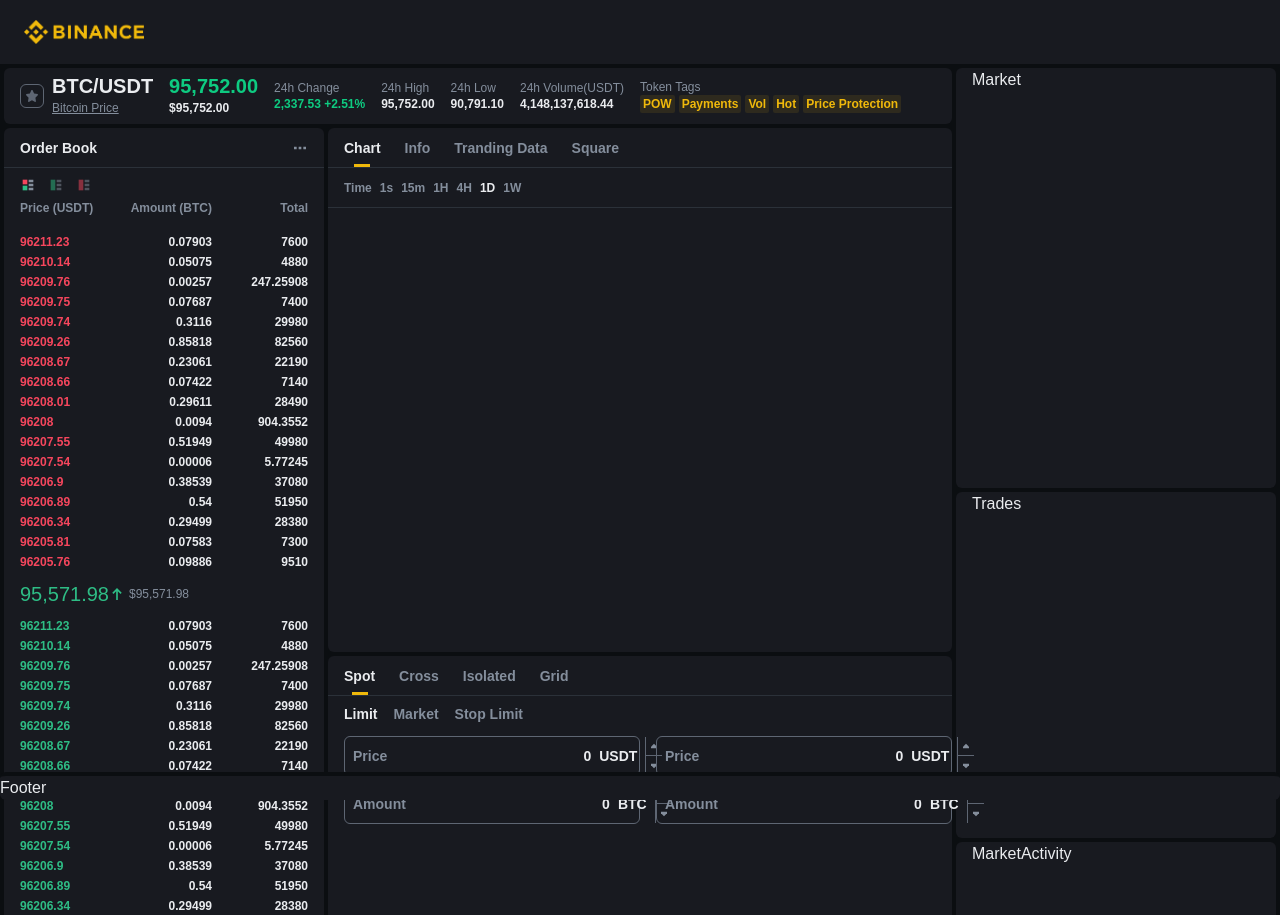
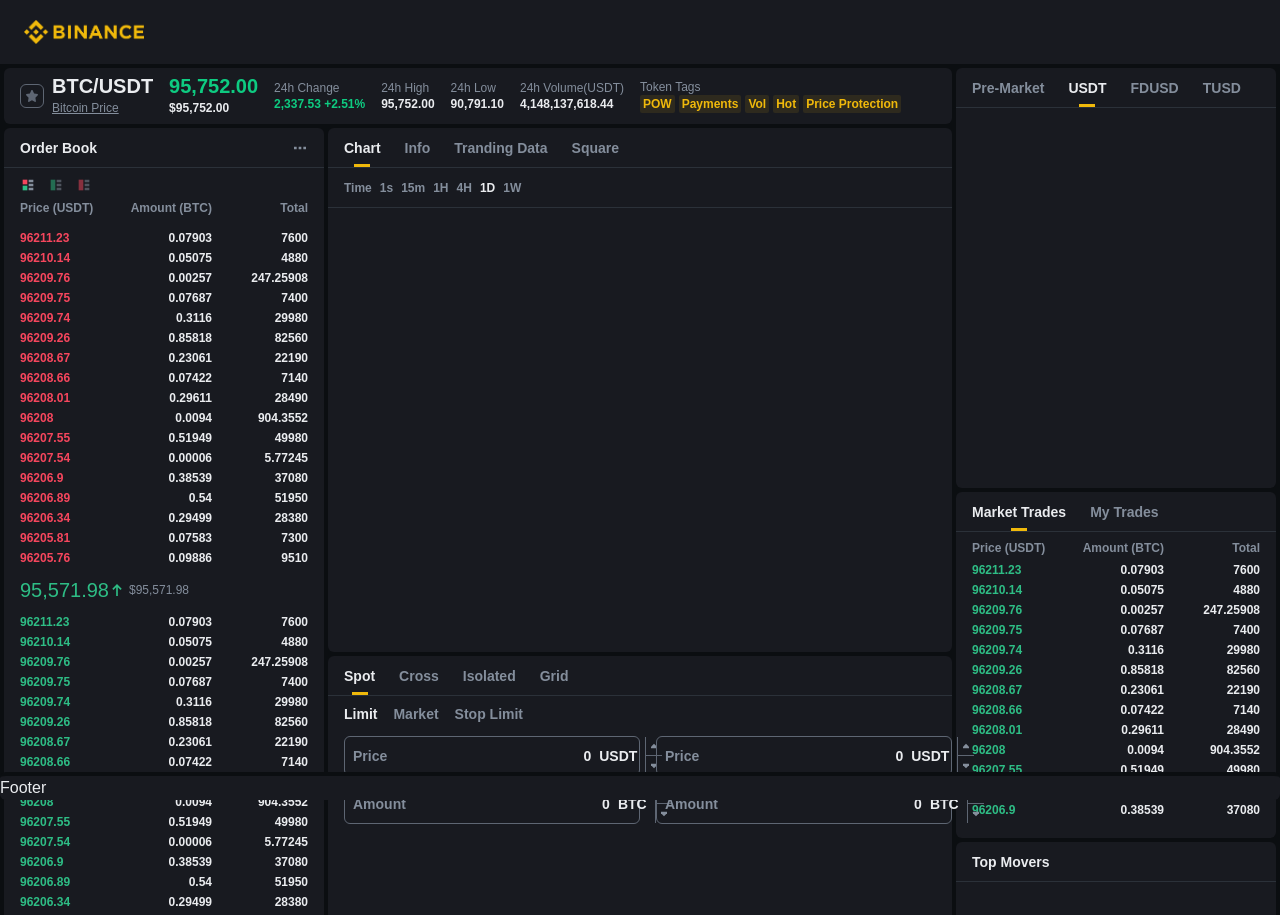
Before and after one commit to dusunax/kl-frontend-task, a Next.js app: page /trade/BTCUSDT in a window 1280 px wide. Shown: the top 915 px of the page. Built offline with nearby package versions, Linux system fonts and the light colour scheme; a web font is replaced by a local one.

Commit message:
feat: 각 카드 헤더 추가

```diff
--- a/src/app/trade/[symbol]/_components/Market.tsx
+++ b/src/app/trade/[symbol]/_components/Market.tsx
@@ -1,5 +1,26 @@
+"use client";
+
+import { useState } from "react";
 import { Card } from "@/components/card/Card";
+import { Tabs } from "@/components/tabs/Tabs";
 
 export default function Market() {
-  return <Card style={{ gridArea: "market" }}>Market</Card>;
+  const [selected, setSelected] = useState("USDT");
+
+  return (
+    <Card
+      style={{ gridArea: "market" }}
+      header={
+        <Card.Header>
+          <Tabs.Wrapper
+            list={["Pre-Market", "USDT", "FDUSD", "TUSD"]}
+            selected={selected}
+            setSelected={setSelected}
+          >
+            <Tabs.TabList />
+          </Tabs.Wrapper>
+        </Card.Header>
+      }
+    ></Card>
+  );
 }
--- a/src/app/trade/[symbol]/_components/MarketActivity.tsx
+++ b/src/app/trade/[symbol]/_components/MarketActivity.tsx
@@ -1,5 +1,10 @@
 import { Card } from "@/components/card/Card";
 
 export default function MarketActivity() {
-  return <Card style={{ gridArea: "marketActivity" }}>MarketActivity</Card>;
+  return (
+    <Card
+      style={{ gridArea: "marketActivity" }}
+      header={<Card.Header>Top Movers</Card.Header>}
+    ></Card>
+  );
 }
--- a/src/app/trade/[symbol]/_components/OrderBook.tsx
+++ b/src/app/trade/[symbol]/_components/OrderBook.tsx
@@ -111,7 +111,9 @@
       }
     >
       <OrderBookFilter filter={filter} setFilter={setFilter} />
-      <OrderBookItemHeader />
+      <div className="mb-2">
+        <OrderBookItemHeader />
+      </div>
       <OrderBookList
         list={DUMMY_LIST.buy}
         filter={filter}
--- a/src/app/trade/[symbol]/_components/OrderBook/OrderBookItemHeader.tsx
+++ b/src/app/trade/[symbol]/_components/OrderBook/OrderBookItemHeader.tsx
@@ -1,6 +1,6 @@
 export default function OrderBookItemHeader() {
   return (
-    <ul className="flex justify-between text-xs text-[var(--color-TertiaryText)] font-semibold mb-3">
+    <ul className="flex justify-between text-xs text-[var(--color-TertiaryText)] font-semibold">
       <li>Price (USDT)</li>
       <li className="flex-1 text-right">Amount (BTC)</li>
       <li className="w-24 shrink-0 text-right">Total</li>
--- a/src/app/trade/[symbol]/_components/Trades.tsx
+++ b/src/app/trade/[symbol]/_components/Trades.tsx
@@ -1,5 +1,126 @@
+"use client";
+
+import { useState } from "react";
 import { Card } from "@/components/card/Card";
+import { Tabs } from "@/components/tabs/Tabs";
+import OrderBookItemHeader from "./OrderBook/OrderBookItemHeader";
+import OrderBookList from "./OrderBook/OrderBookList";
 
 export default function Trades() {
-  return <Card style={{ gridArea: "trades" }}>Trades</Card>;
+  const [selected, setSelected] = useState("Market Trades");
+
+  return (
+    <Card
+      style={{ gridArea: "trades" }}
+      header={
+        <Card.Header>
+          <Tabs.Wrapper
+            list={["Market Trades", "My Trades"]}
+            selected={selected}
+            setSelected={setSelected}
+          >
+            <Tabs.TabList />
+          </Tabs.Wrapper>
+        </Card.Header>
+      }
+    >
+      <div className="mt-2">
+        <OrderBookItemHeader />
+      </div>
+
+      <div className="max-h-[260px] overflow-y-scroll">
+        <OrderBookList
+          list={DUMMY_LIST.buy}
+          isHigherThanBefore={true}
+          filter="all"
+        >
+          <OrderBookList.List type="buy" />
+        </OrderBookList>
+      </div>
+    </Card>
+  );
 }
+
+const DUMMY_LIST = {
+  buy: [
+    { price: 96211.23, amount: 0.07903, total: 7600 },
+    { price: 96210.14, amount: 0.05075, total: 4880 },
+    { price: 96209.76, amount: 0.00257, total: 247.25908 },
+    { price: 96209.75, amount: 0.07687, total: 7400 },
+    { price: 96209.74, amount: 0.3116, total: 29980 },
+    { price: 96209.26, amount: 0.85818, total: 82560 },
+    { price: 96208.67, amount: 0.23061, total: 22190 },
+    { price: 96208.66, amount: 0.07422, total: 7140 },
+    { price: 96208.01, amount: 0.29611, total: 28490 },
+    { price: 96208.0, amount: 0.0094, total: 904.3552 },
+    { price: 96207.55, amount: 0.51949, total: 49980 },
+    { price: 96207.54, amount: 0.00006, total: 5.77245 },
+    { price: 96206.9, amount: 0.38539, total: 37080 },
+    { price: 96206.89, amount: 0.54, total: 51950 },
+    { price: 96206.34, amount: 0.29499, total: 28380 },
+    { price: 96205.81, amount: 0.07583, total: 7300 },
+    { price: 96205.76, amount: 0.09886, total: 9510 },
+    { price: 96205.75, amount: 0.00054, total: 51.9511 },
+    { price: 96205.51, amount: 0.07268, total: 6990 },
+    { price: 96205.5, amount: 0.15686, total: 15090 },
+    { price: 96205.33, amount: 0.08106, total: 7800 },
+    { price: 96205.05, amount: 0.52386, total: 50400 },
+    { price: 96205.03, amount: 0.25974, total: 24990 },
+    { price: 96204.76, amount: 0.06544, total: 6300 },
+    { price: 96204.31, amount: 0.002, total: 192.40862 },
+    { price: 96204.2, amount: 0.0001, total: 9.62042 },
+    { price: 96204.19, amount: 0.00007, total: 6.73429 },
+    { price: 96204.06, amount: 0.08103, total: 7800 },
+    { price: 96204.05, amount: 0.00085, total: 81.77344 },
+    { price: 96204.03, amount: 0.33843, total: 32560 },
+    { price: 96204.0, amount: 0.0094, total: 904.3176 },
+    { price: 96203.94, amount: 0.00008, total: 7.69632 },
+    { price: 96203.69, amount: 0.05365, total: 5160 },
+    { price: 96203.61, amount: 0.07687, total: 7400 },
+    { price: 96202.73, amount: 0.00006, total: 5.77216 },
+    { price: 96202.42, amount: 0.08103, total: 7800 },
+    { price: 96202.4, amount: 0.09696, total: 9330 },
+    { price: 96202.18, amount: 0.00008, total: 7.69617 },
+    { price: 96202.01, amount: 0.14227, total: 13690 },
+    { price: 96200.83, amount: 0.00013, total: 12.50611 },
+  ],
+  sell: [
+    { price: 96274.63, amount: 0.20752, total: 19980 },
+    { price: 96274.56, amount: 0.25974, total: 25010 },
+    { price: 96274.17, amount: 0.15226, total: 14660 },
+    { price: 96273.44, amount: 0.00008, total: 7.70188 },
+    { price: 96272.3, amount: 0.37214, total: 35830 },
+    { price: 96272.0, amount: 0.1087, total: 10460 },
+    { price: 96271.48, amount: 0.00011, total: 10.58986 },
+    { price: 96270.79, amount: 0.01038, total: 999.2908 },
+    { price: 96270.66, amount: 0.00006, total: 5.77624 },
+    { price: 96270.08, amount: 0.00006, total: 5.7762 },
+    { price: 96269.97, amount: 0.04, total: 3850 },
+    { price: 96269.85, amount: 0.07824, total: 7530 },
+    { price: 96268.56, amount: 0.0308, total: 2970 },
+    { price: 96268.34, amount: 0.00061, total: 58.72369 },
+    { price: 96268.0, amount: 0.0993, total: 9560 },
+    { price: 96267.99, amount: 0.00008, total: 7.70144 },
+    { price: 96267.36, amount: 0.30873, total: 29720 },
+    { price: 96266.33, amount: 0.2386, total: 22970 },
+    { price: 96266.32, amount: 0.00024, total: 23.10392 },
+    { price: 96265.27, amount: 0.00006, total: 5.77592 },
+    { price: 96264.72, amount: 0.2, total: 19250 },
+    { price: 96264.71, amount: 0.0003, total: 28.87941 },
+    { price: 96264.02, amount: 0.03642, total: 3510 },
+    { price: 96264.0, amount: 0.09938, total: 9570 },
+    { price: 96263.99, amount: 0.00024, total: 23.10336 },
+    { price: 96263.98, amount: 0.00024, total: 23.10336 },
+    { price: 96263.97, amount: 0.0001, total: 9.6264 },
+    { price: 96262.96, amount: 0.0001, total: 9.6263 },
+    { price: 96262.12, amount: 0.0001, total: 9.62621 },
+    { price: 96262.11, amount: 0.0001, total: 9.62621 },
+    { price: 96261.05, amount: 0.00006, total: 5.77566 },
+    { price: 96260.66, amount: 0.23511, total: 22630 },
+    { price: 96260.65, amount: 0.00945, total: 909.66314 },
+    { price: 96260.64, amount: 0.00016, total: 15.4017 },
+    { price: 96260.55, amount: 0.12975, total: 12430 },
+    { price: 96260.54, amount: 0.00006, total: 5.77554 },
+    { price: 96260.53, amount: 0.00006, total: 5.77554 },
+  ],
+};
--- a/src/app/trade/[symbol]/_components/UserInfo.tsx
+++ b/src/app/trade/[symbol]/_components/UserInfo.tsx
@@ -1,5 +1,32 @@
+"use client";
+
+import { useState } from "react";
 import { Card } from "@/components/card/Card";
+import { Tabs } from "@/components/tabs/Tabs";
 
 export default function UserInfo() {
-  return <Card style={{ gridArea: "userInfo" }}>UserInfo</Card>;
+  const [selected, setSelected] = useState("Open Orders");
+
+  return (
+    <Card
+      style={{ gridArea: "userInfo" }}
+      header={
+        <Card.Header>
+          <Tabs.Wrapper
+            list={[
+              "Open Orders",
+              "Order History",
+              "Trade History",
+              "Funds",
+              "Grid Order",
+            ]}
+            selected={selected}
+            setSelected={setSelected}
+          >
+            <Tabs.TabList />
+          </Tabs.Wrapper>
+        </Card.Header>
+      }
+    ></Card>
+  );
 }
--- a/src/app/trade/[symbol]/page.tsx
+++ b/src/app/trade/[symbol]/page.tsx
@@ -33,8 +33,8 @@
         <Chart />
         <Market />
         <Trades />
+        <MarketActivity />
         <Orderform />
-        <MarketActivity />
         <UserInfo />
       </div>
 
```
